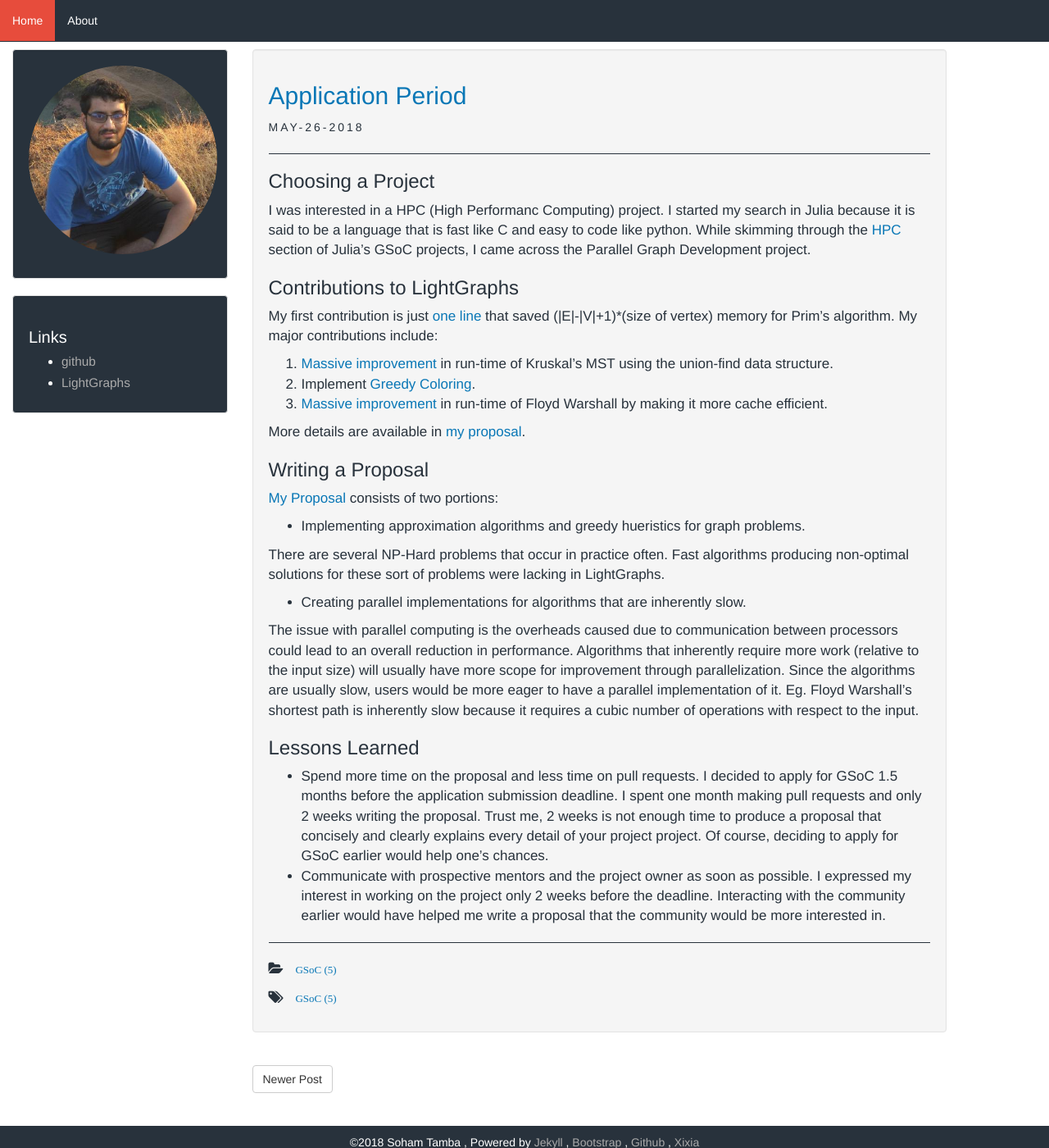
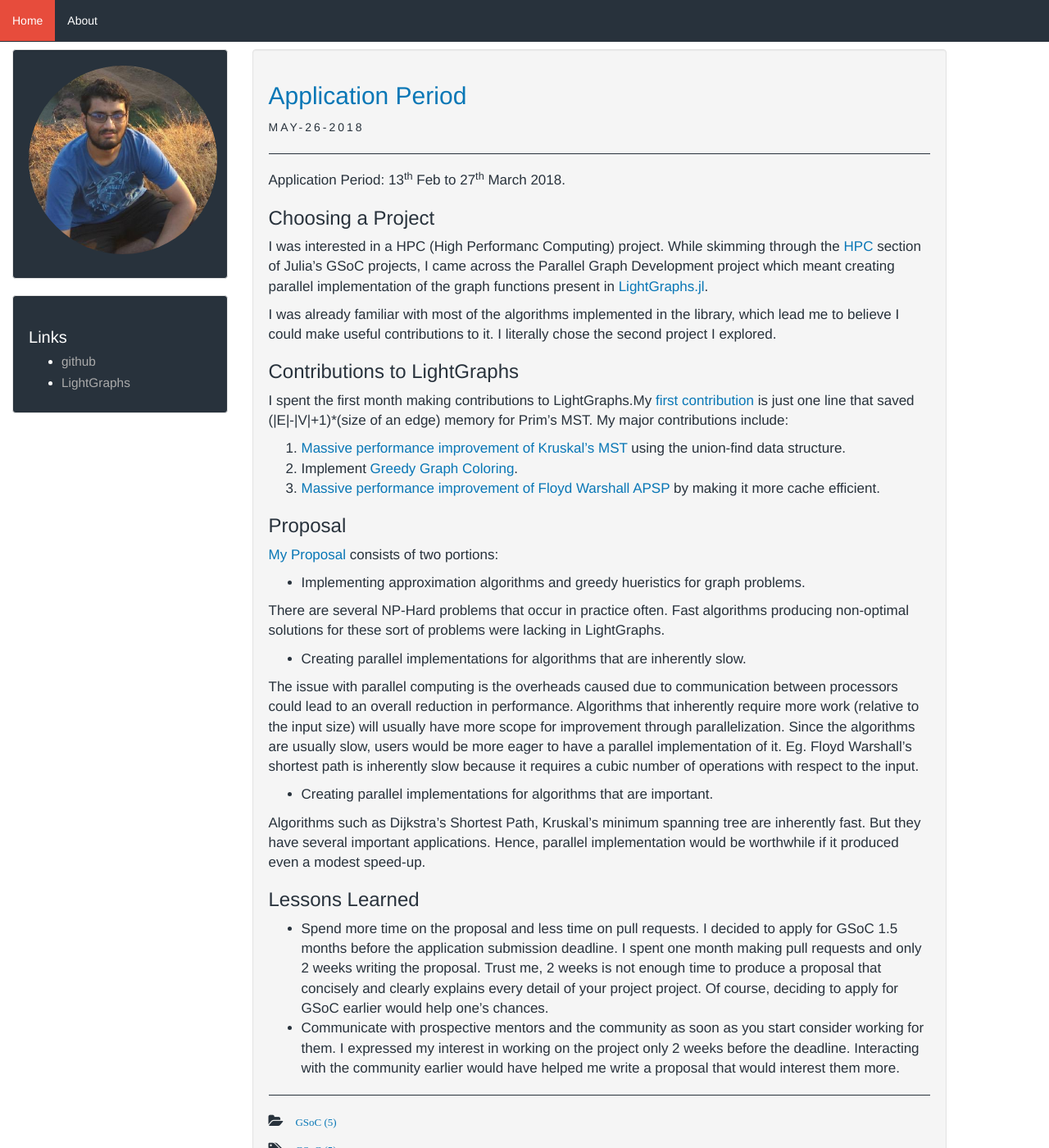
Before and after one commit to SohamTamba/GSoC, a Jekyll site: the page built from _posts/2018-05-26-application-period.markdown, in a window 1280 px wide and 1400 px high. Shown: the whole window at 82% size. Built offline with Jekyll 4.4.1, drawn with Linux system fonts in a browser that asks for light colours.

Commit message:
Fixes to early post

```diff
--- a/_posts/2018-05-26-application-period.markdown
+++ b/_posts/2018-05-26-application-period.markdown
@@ -4,22 +4,26 @@ title:  "Application Period"
 date:   2018-05-26 14:10:51 +0800
 categories: GSoC
 tags: GSoC
-description: FEB-13-2018 to MAR-27-2018.
+description: Choosing a project, Making contributions, Writing a proposal
 ---
 
+
+Application Period: 13<sup>th</sup> Feb to 27<sup>th</sup> March 2018.
+
 ### Choosing a Project
-I was interested in a HPC (High Performanc Computing) project. I started my search in Julia because it is said to be a language that is fast like C and easy to code like python. While skimming through the [HPC](https://julialang.org/soc/projects/hpc.html) section of Julia's GSoC projects, I came across the Parallel Graph Development project.
+I was interested in a HPC (High Performanc Computing) project. While skimming through the [HPC](https://julialang.org/soc/projects/hpc.html) section of Julia's GSoC projects, I came across the Parallel Graph Development project which meant creating parallel implementation of the graph
+functions present in [LightGraphs.jl](https://github.com/JuliaGraphs/LightGraphs.jl).
+
+I was already familiar with most of the algorithms implemented in the library, which lead me to believe I could make useful contributions to it. I literally chose the second project I explored.
 
 ### Contributions to LightGraphs
-My first contribution is just [one line](https://github.com/JuliaGraphs/LightGraphs.jl/pull/839) that saved (|E|-|V|+1)*(size of vertex) memory for Prim's algorithm.
+I spent the first month making contributions to LightGraphs.My [first contribution](https://github.com/JuliaGraphs/LightGraphs.jl/pull/839) is just one line that saved (|E|-|V|+1)*(size of an edge) memory for Prim's MST.
 My major contributions include:
-1. [Massive improvement](https://github.com/JuliaGraphs/LightGraphs.jl/pull/843) in run-time of Kruskal's MST using the union-find data structure.
-2. Implement [Greedy Coloring](https://github.com/JuliaGraphs/LightGraphs.jl/pull/844).
-3. [Massive improvement](https://github.com/JuliaGraphs/LightGraphs.jl/pull/873) in run-time of Floyd Warshall by making it more cache efficient.
+1. [Massive performance improvement of Kruskal's MST](https://github.com/JuliaGraphs/LightGraphs.jl/pull/843) using the union-find data structure.
+2. Implement [Greedy Graph Coloring](https://github.com/JuliaGraphs/LightGraphs.jl/pull/844).
+3. [Massive performance improvement of Floyd Warshall APSP](https://github.com/JuliaGraphs/LightGraphs.jl/pull/873)  by making it more cache efficient.
 
-More details are available in [my proposal](https://github.com/SohamTamba/GSoC/blob/gh-pages/Proposal.pdf).
-
-### Writing a Proposal
+### Proposal
 [My Proposal](https://github.com/SohamTamba/GSoC/blob/gh-pages/Proposal.pdf) consists of two portions:
   * Implementing approximation algorithms and greedy hueristics for graph problems.
 
@@ -29,8 +33,14 @@ There are several NP-Hard problems that occur in practice often. Fast algorithms
 
 The issue with parallel computing is the overheads caused due to communication between processors could lead to an overall reduction in performance. Algorithms that inherently require more work (relative to the input size) will usually have more scope for improvement through parallelization. Since the algorithms are usually slow, users would be more eager to have a parallel implementation of it. Eg. Floyd Warshall's shortest path is inherently slow because it requires a cubic number of operations with respect to the input.
 
+  * Creating parallel implementations for algorithms that are important.
+
+Algorithms such as Dijkstra's Shortest Path, Kruskal's minimum spanning tree are inherently fast.
+But they have several important applications. Hence, parallel implementation would be worthwhile
+if it produced even a modest speed-up.
+
 ### Lessons Learned
   * Spend more time on the proposal and less time on pull requests.
 I decided to apply for GSoC 1.5 months before the application submission deadline. I spent one month making pull requests and only 2 weeks writing the proposal. Trust me, 2 weeks is not enough time to produce a proposal that concisely and clearly explains every detail of your project project. Of course, deciding to apply for GSoC earlier would help one's chances.
-  * Communicate with prospective mentors and the project owner as soon as possible.
-I expressed my interest in working on the project only 2 weeks before the deadline. Interacting with the community earlier would have helped me write a proposal that the community would be more interested in.
+  * Communicate with prospective mentors and the community as soon as you start consider working for
+them. I expressed my interest in working on the project only 2 weeks before the deadline. Interacting with the community earlier would have helped me write a proposal that would interest them more.
```
Also changed, not shown: about.html (+9 -2 lines).
